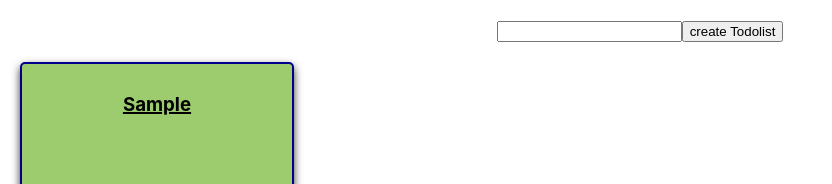
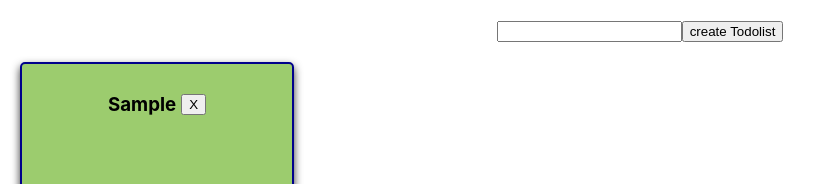
Before and after one commit to makishima44/todolist, a React (Create React App) app: page / in a window 1280 px wide. Both pictures are taken after typing "Sample" into the empty fields and a click on the button "create Todolist". Shown: the top 184 px of the page, without its empty margins (0-832 px from the left). Built offline with nearby package versions, Linux system fonts and the light colour scheme.

Commit message:
добавлен changeTodolistTitle

```diff
--- a/src/App.tsx
+++ b/src/App.tsx
@@ -2,17 +2,10 @@ import { useState } from "react";
 import s from "./App.module.css";
 import { Input } from "./common/components/Input/Input";
 import { Button } from "./common/components/Button/Button";
-import { v1 } from "uuid";
 import { Todolist } from "./common/components/Todolist/Todolist";
 import { useDispatch, useSelector } from "react-redux";
 import { RootState } from "./redux/store";
 import { addTodolist } from "./redux/todolistsSlice";
-
-export type Todolist = {
-  id: string;
-  name: string;
-  tasks: Task[];
-};
 
 export type Task = {
   id: string;
@@ -25,8 +18,8 @@ function App() {
 
   const [todolistName, setTodolistName] = useState("");
 
-  const createTodolist = () => {
-    dispatch(addTodolist({ name: todolistName }));
+  const handleCreateTodolist = () => {
+    dispatch(addTodolist({ title: todolistName }));
     setTodolistName("");
   };
 
@@ -38,11 +31,11 @@ function App() {
     <div className={s.App}>
       <div>
         <Input onChange={handleInputChange} value={todolistName} />
-        <Button name={"create Todolist"} onClick={createTodolist} />
+        <Button name={"create Todolist"} onClick={handleCreateTodolist} />
       </div>
       <div className={s.todolistBlock}>
         {todolists.map((td) => {
-          return <Todolist name={td.name} todolistId={td.id} />;
+          return <Todolist todolistName={td.title} todolistId={td.id} />;
         })}
       </div>
     </div>
--- /dev/null
+++ b/src/common/components/EditableSpan/EditableSpan.tsx
@@ -0,0 +1,39 @@
+import React, { useState } from "react";
+
+type EditableTitleProps = {
+  title: string;
+  onChange: (newTitle: string) => void;
+};
+
+export const EditableTitle = ({ title, onChange }: EditableTitleProps) => {
+  const [editMode, setEditMode] = useState(false);
+  const [newTitle, setNewTitle] = useState(title);
+
+  const activateEditMode = () => {
+    setEditMode(true);
+  };
+
+  const onChangeTitle = (event: React.ChangeEvent<HTMLInputElement>) => {
+    setNewTitle(event.target.value);
+  };
+
+  const saveTitle = () => {
+    onChange(newTitle);
+    setEditMode(false);
+  };
+
+  return (
+    <div>
+      {editMode ? (
+        <input
+          value={newTitle}
+          onChange={onChangeTitle}
+          onBlur={saveTitle}
+          autoFocus
+        />
+      ) : (
+        <h3 onDoubleClick={activateEditMode}>{title}</h3>
+      )}
+    </div>
+  );
+};
--- a/src/common/components/Todolist/Todolist.module.css
+++ b/src/common/components/Todolist/Todolist.module.css
@@ -8,6 +8,13 @@
   background-color: rgba(119, 185, 54, 0.721);
 }
 
+.todolistTitleBlock {
+  display: flex;
+  align-items: center;
+  justify-content: center;
+  gap: 5px;
+}
+
 .todolistTitle {
   text-decoration: underline;
   text-decoration-thickness: 2px;
--- a/src/common/components/Todolist/Todolist.tsx
+++ b/src/common/components/Todolist/Todolist.tsx
@@ -1,24 +1,38 @@
+import { useDispatch } from "react-redux";
 import { Button } from "../Button/Button";
-import { Input } from "../Input/Input";
 import s from "./Todolist.module.css";
+import {
+  changeTodolistTitle,
+  removeTodolist,
+} from "../../../redux/todolistsSlice";
+import { EditableTitle } from "../EditableSpan/EditableSpan";
 
 type TodolistProps = {
-  name: string;
+  todolistName: string;
   todolistId: string;
 };
 
-export const Todolist = ({
-  name,
-  todolistId,
-}:
-TodolistProps) => {
+export const Todolist = ({ todolistName, todolistId }: TodolistProps) => {
+  const dispatch = useDispatch();
+
+  const handleDeleteTodolist = () => {
+    dispatch(removeTodolist({ id: todolistId }));
+  };
+
+  const onChangeTitle = (newTitle: string) => {
+    dispatch(changeTodolistTitle({ id: todolistId, title: newTitle }));
+  };
+
   return (
     <div className={s.todolist}>
-      <h3 className={s.todolistTitle}>{name}</h3>
-      <div className={s.taskBlock}>
-        {/* <Input value={taskName} onChange={onTaskChange} /> */}
-        {/* <Button name={"create Task"} onClick={addTask} /> */}
+      <div className={s.todolistTitleBlock}>
+        <EditableTitle
+          title={todolistName}
+          onChange={onChangeTitle}
+        ></EditableTitle>
+        <Button name={"X"} onClick={handleDeleteTodolist} />
       </div>
+      <div className={s.taskBlock}></div>
     </div>
   );
 };
--- a/src/redux/todolistsSlice.ts
+++ b/src/redux/todolistsSlice.ts
@@ -1,9 +1,9 @@
 import { createSlice, PayloadAction } from "@reduxjs/toolkit";
 import { v1 } from "uuid";
 
-type Todolist = {
+export type Todolist = {
   id: string;
-  name: string;
+  title: string;
 };
 
 const initialState: Todolist[] = [];
@@ -12,14 +12,24 @@ const todolistsSlice = createSlice({
   name: "todolists",
   initialState,
   reducers: {
-    addTodolist: (state, action: PayloadAction<{ name: string }>) => {
-      state.push({ id: v1(), name: action.payload.name });
+    addTodolist: (state, action: PayloadAction<{ title: string }>) => {
+      state.push({ id: v1(), title: action.payload.title });
     },
     removeTodolist: (state, action: PayloadAction<{ id: string }>) => {
       return state.filter((todolist) => todolist.id !== action.payload.id);
     },
+    changeTodolistTitle: (
+      state,
+      action: PayloadAction<{ id: string; title: string }>
+    ) => {
+      const todo = state.find((todolist) => todolist.id === action.payload.id);
+      if (todo) {
+        todo.title = action.payload.title;
+      }
+    },
   },
 });
 
-export const { addTodolist, removeTodolist } = todolistsSlice.actions;
+export const { addTodolist, removeTodolist, changeTodolistTitle } =
+  todolistsSlice.actions;
 export const todolistsReducer = todolistsSlice.reducer;
```
